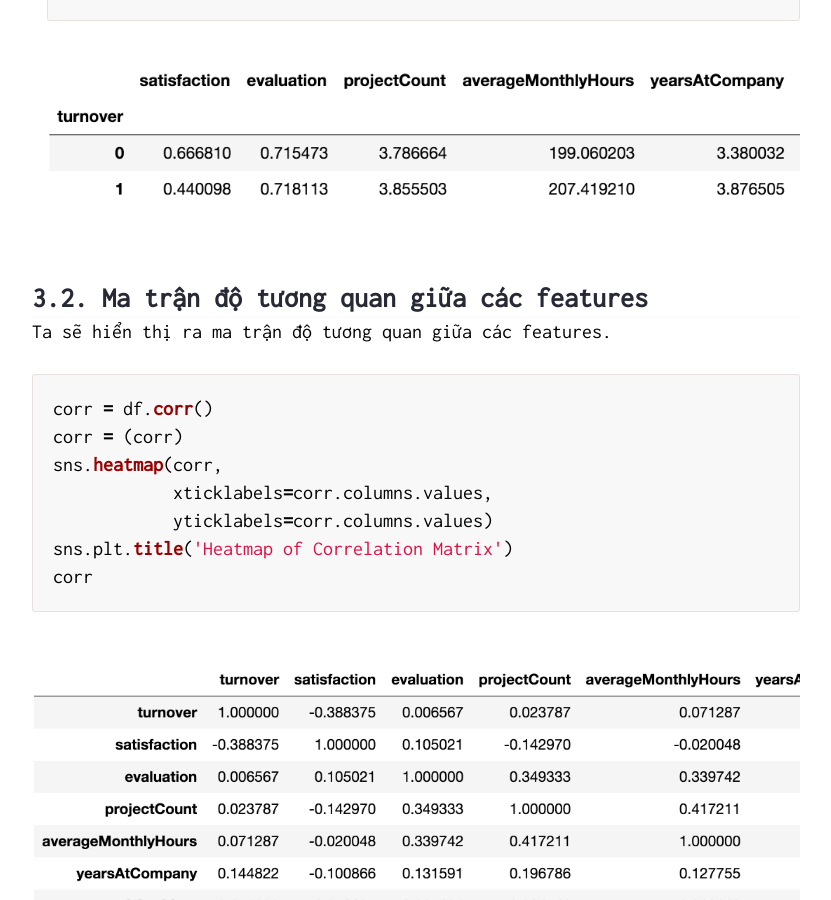
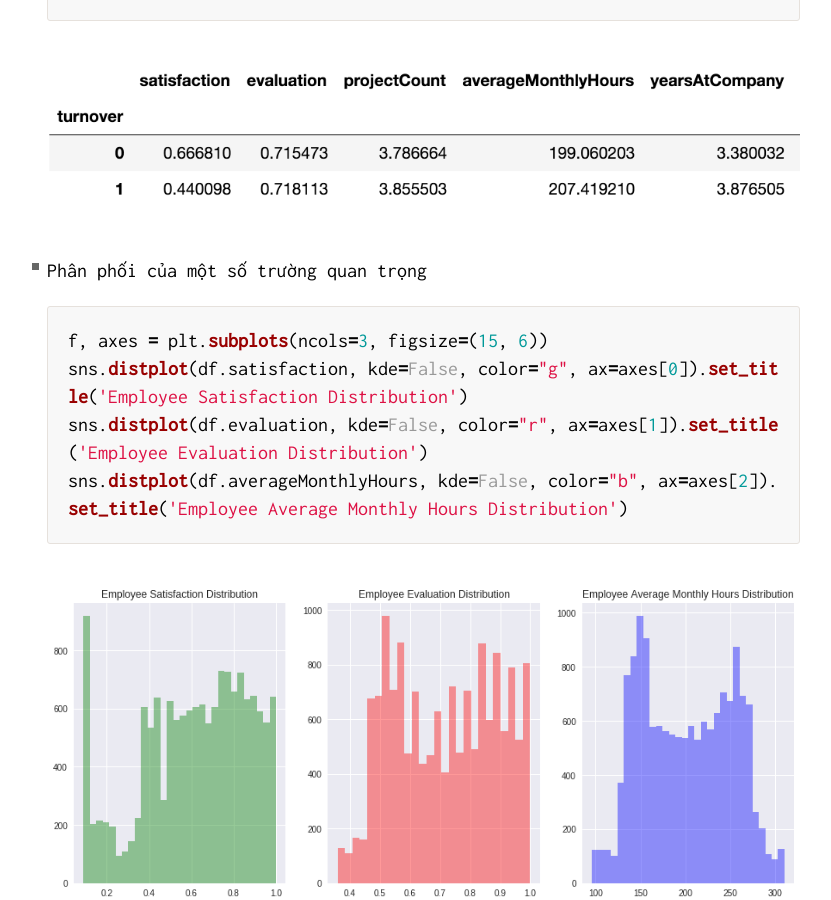
Before and after one commit to bboynam99/dotrungkien.github.io, a Jekyll site: the page built from _posts/2017-09-08-phan-tich-tai-sao-nhan-vien-nghi-viec.md, in a window 1280 px wide and 900 px high, scrolled down 5509 px. Shown: the whole window, without its empty margins (224-1055 px from the left). Built offline with Jekyll 4.4.1, drawn with Linux system fonts in a browser that asks for light colours; nearby versions of some CDN libraries.

Commit message:
update post

````diff
--- a/_posts/2017-09-08-phan-tich-tai-sao-nhan-vien-nghi-viec.md
+++ b/_posts/2017-09-08-phan-tich-tai-sao-nhan-vien-nghi-viec.md
@@ -111,7 +111,14 @@ Name: turnover, dtype: float64
 >>> turnover_Summary.mean()
 ```
 ![png]({{ site.url }}/assets/images/4.1.png)
-
+- Phân phối của một số trường quan trọng
+```python
+f, axes = plt.subplots(ncols=3, figsize=(15, 6))
+sns.distplot(df.satisfaction, kde=False, color="g", ax=axes[0]).set_title('Employee Satisfaction Distribution')
+sns.distplot(df.evaluation, kde=False, color="r", ax=axes[1]).set_title('Employee Evaluation Distribution')
+sns.distplot(df.averageMonthlyHours, kde=False, color="b", ax=axes[2]).set_title('Employee Average Monthly Hours Distribution')
+```
+![png]({{ site.url }}/assets/images/output_37_1.png)
 ### 3.2. Ma trận độ tương quan giữa các features
 Ta sẽ hiển thị ra ma trận độ tương quan giữa các features.
 ```python
````
